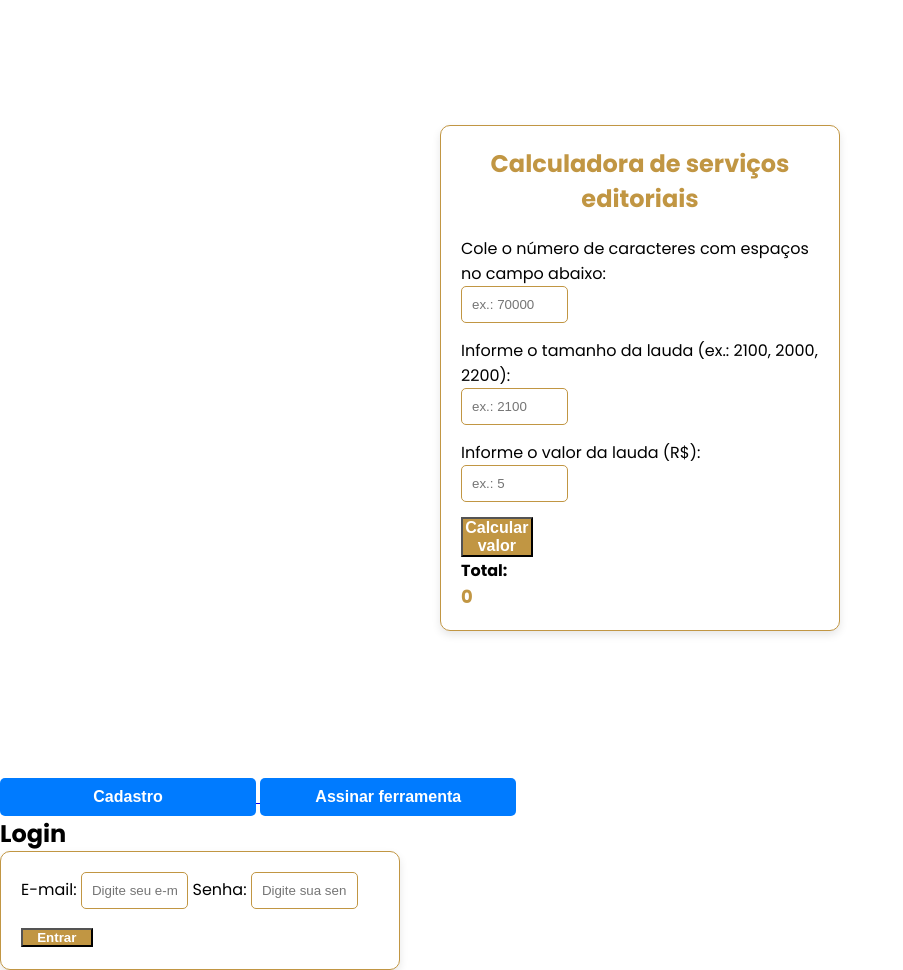
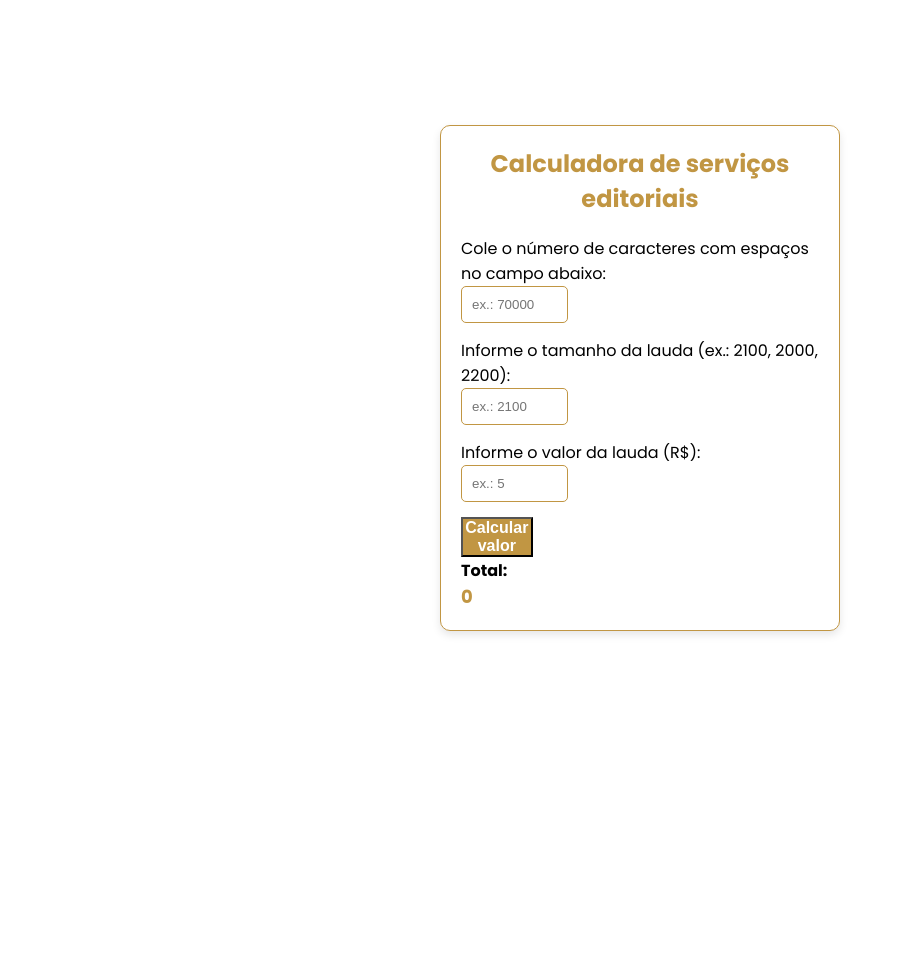
Before and after one commit to RUStillDizzy/Calculadora-editorial, a plain HTML site: page index.html in a window 1280 px wide. Shown: the part 122-1092 px from the top of the page, without its empty margins (0-903 px from the left). After the commit the page ends 900 px from the top, so only its background shows below. Drawn offline with Linux system fonts and the light colour scheme.

Commit message:
SEM LOGIN

```diff
--- a/index.html
+++ b/index.html
@@ -46,26 +46,6 @@
         </form>
     </div>
 
-  <a href="cadastro.html">
-    <button>Cadastro</button>
-  </a>
-
-  <a href="assinatura.html">
-    <button>Assinar ferramenta</button>
-  </a>
-
-  <div>
-    <h2>Login</h2>
-    <form id="login-form">
-      <label for="email-login">E-mail:</label>
-      <input type="email" id="email-login" placeholder="Digite seu e-mail" required>
-
-      <label for="senha-login">Senha:</label>
-      <input type="password" id="senha-login" placeholder="Digite sua senha" required>
-
-      <button type="submit">Entrar</button>
-    </form>
-  </div>
 
   <script src="app.js"></script>
 </body>
```
